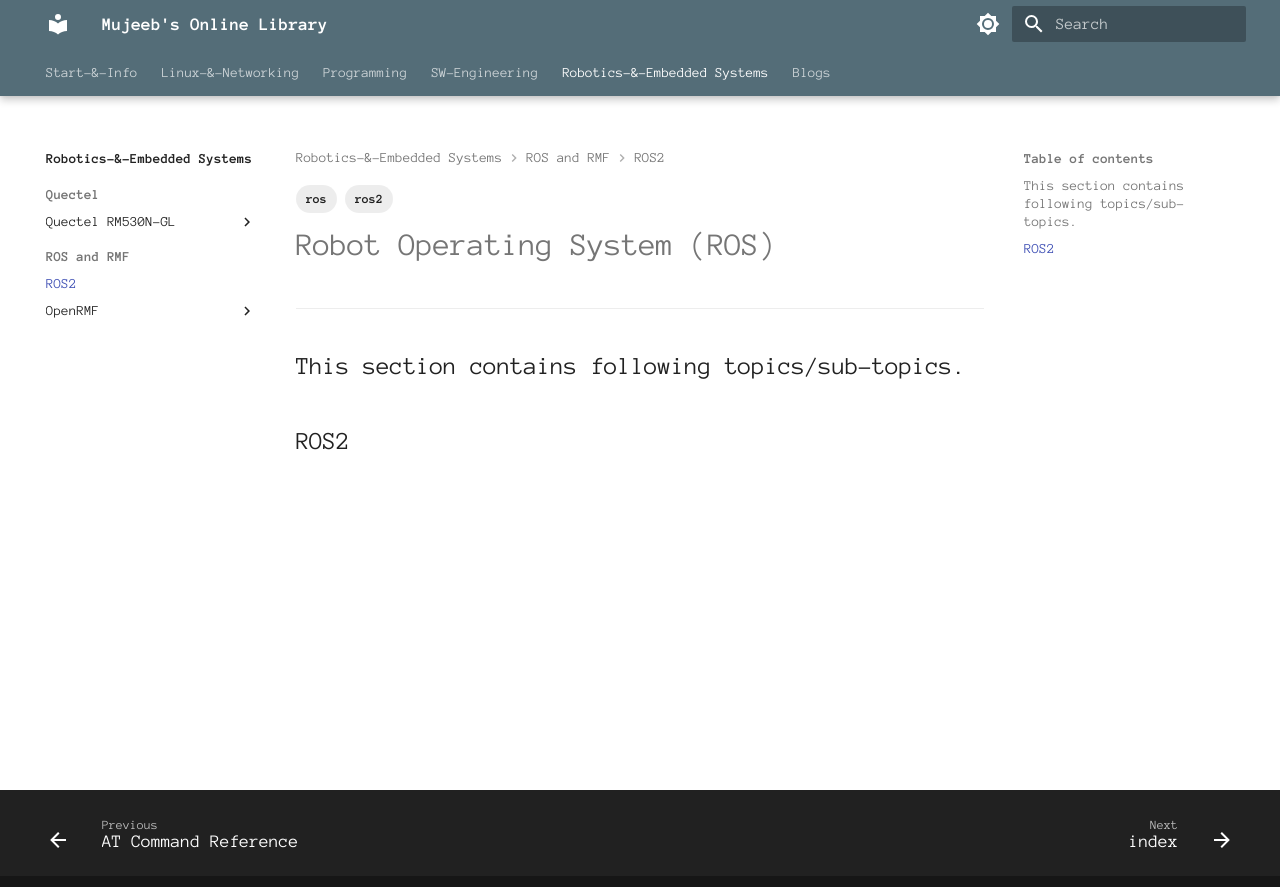
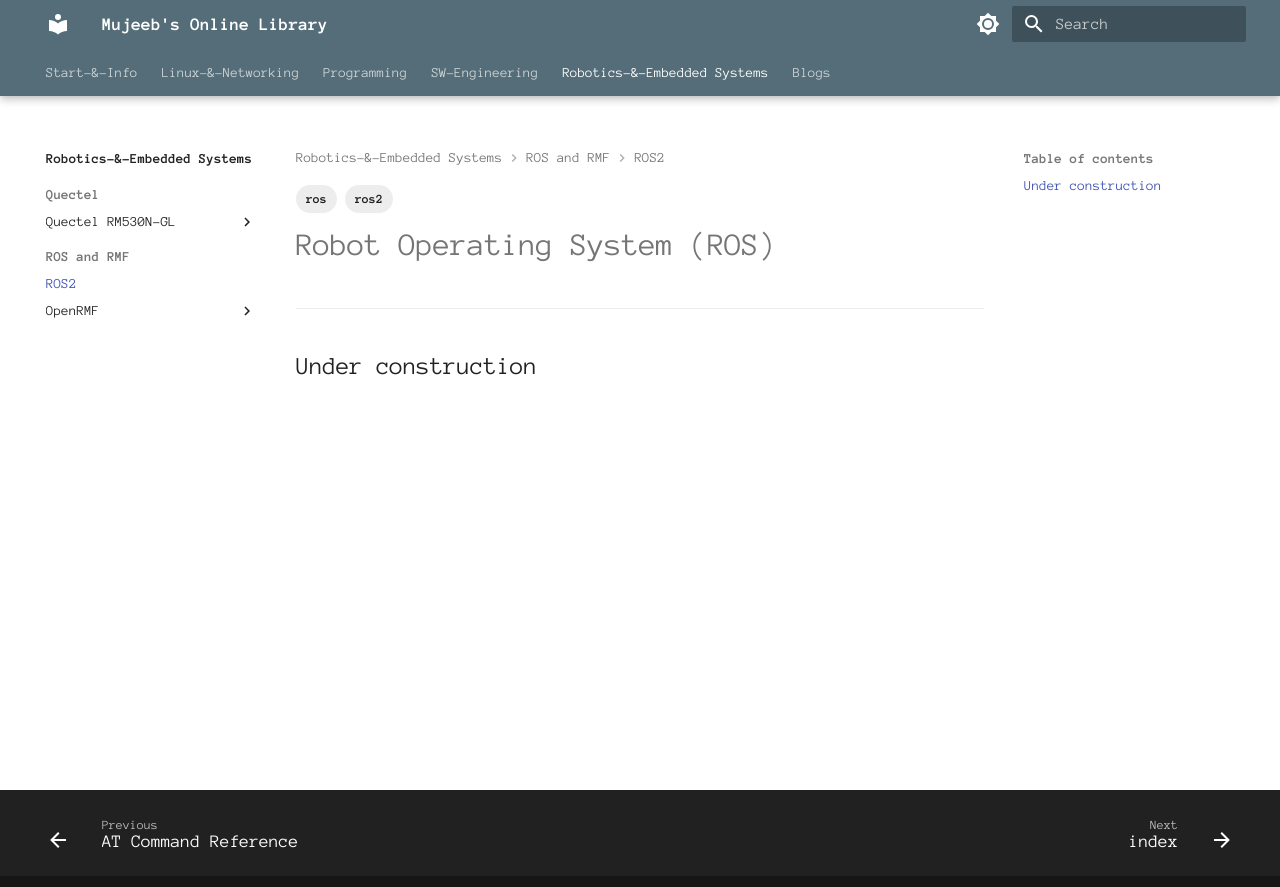
Before and after one commit to alohamujeeb/alohamujeeb.github.io, an MkDocs documentation site: the page built from docs/embsys-drobot/ros/index.md, in a window 1280 px wide. Shown: the top 887 px of the page. Built offline with MkDocs 1.6.1 and Material for MkDocs 9.7.7, drawn with Linux system fonts in a browser that asks for light colours.

Commit message:
files restructured

```diff
--- a/docs/embsys-drobot/ros/index.md
+++ b/docs/embsys-drobot/ros/index.md
@@ -7,6 +7,5 @@ tags:
 # Robot Operating System (ROS)
 
 ---
-This section contains following topics/sub-topics.
+Under construction
 ---
-## ROS2
```
Also changed, not shown: docs/embsys-drobot/index.md (+1 -1 lines), docs/embsys-drobot/openrmf/index.md (+1 -0 lines).
